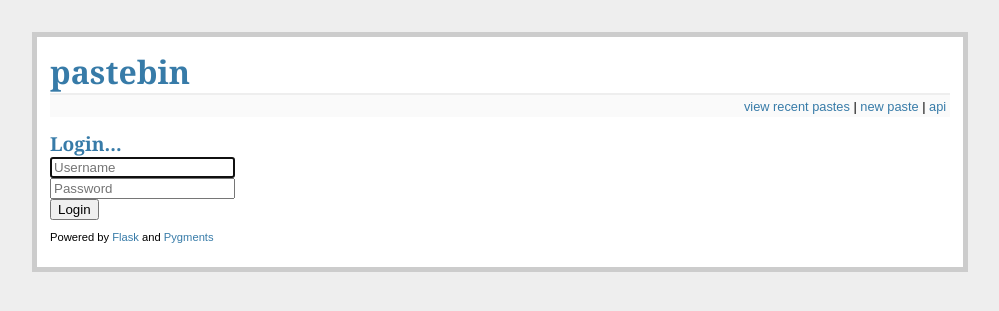
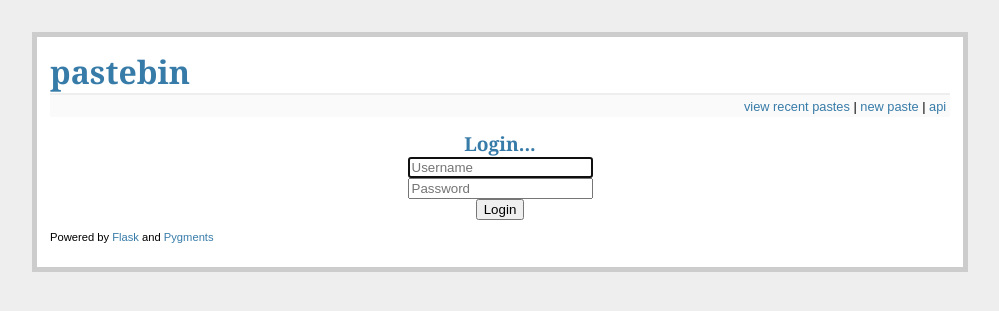
Before and after one commit to joealcorn/PyPaste, a Flask app: page /login/ in a window 1280 px wide. Shown: the top 311 px of the page, without its empty margins (140-1139 px from the left). Run offline with Flask 2, Linux system fonts and the light colour scheme; parts of the project's set-up code (start-up, migrations or seed data) failed here and were passed over.

Commit message:
missed this in previous commit

```diff
--- a/static/style.css
+++ b/static/style.css
@@ -12,6 +12,7 @@ table           { border-collapse:collapse;width:100%;}
 td              { padding-right:5px;padding-left:5px;background-color:#EEE;}
 
 
+.centre         { text-align:center; }
 .page           { margin: 2em auto; width: 900px; border: 5px solid #ccc; padding: 0.8em; background: white; overflow:auto;}
 .metanav        { text-align: right; font-size: 0.8em; padding: 0.3em; margin-bottom: 1em; background: #fafafa; }
 .flash          { background: #CEE5F5; padding: 0.5em; border: 1px solid #AACBE2; }
@@ -23,5 +24,6 @@ td              { padding-right:5px;padding-left:5px;background-color:#EEE;}
 .text_area      { clear:both; font-family:monospace; background-color:#fafafa; border:1px solid #ccc; overflow:auto;}
 .time           { color:#757575 }
 .lang           { color:#757575 }
+.unlisted_title { color:#757575 }
 
 #unlistedtext   { display:none; }
```
